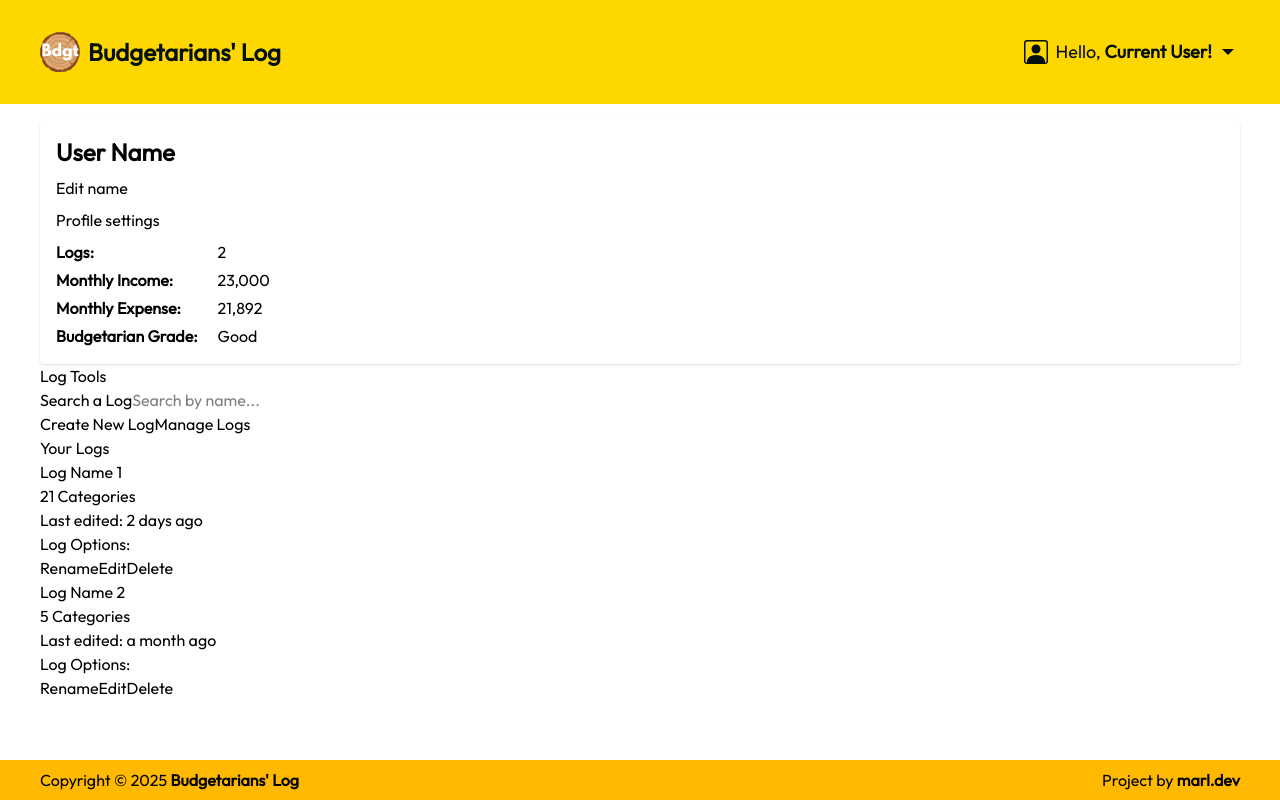
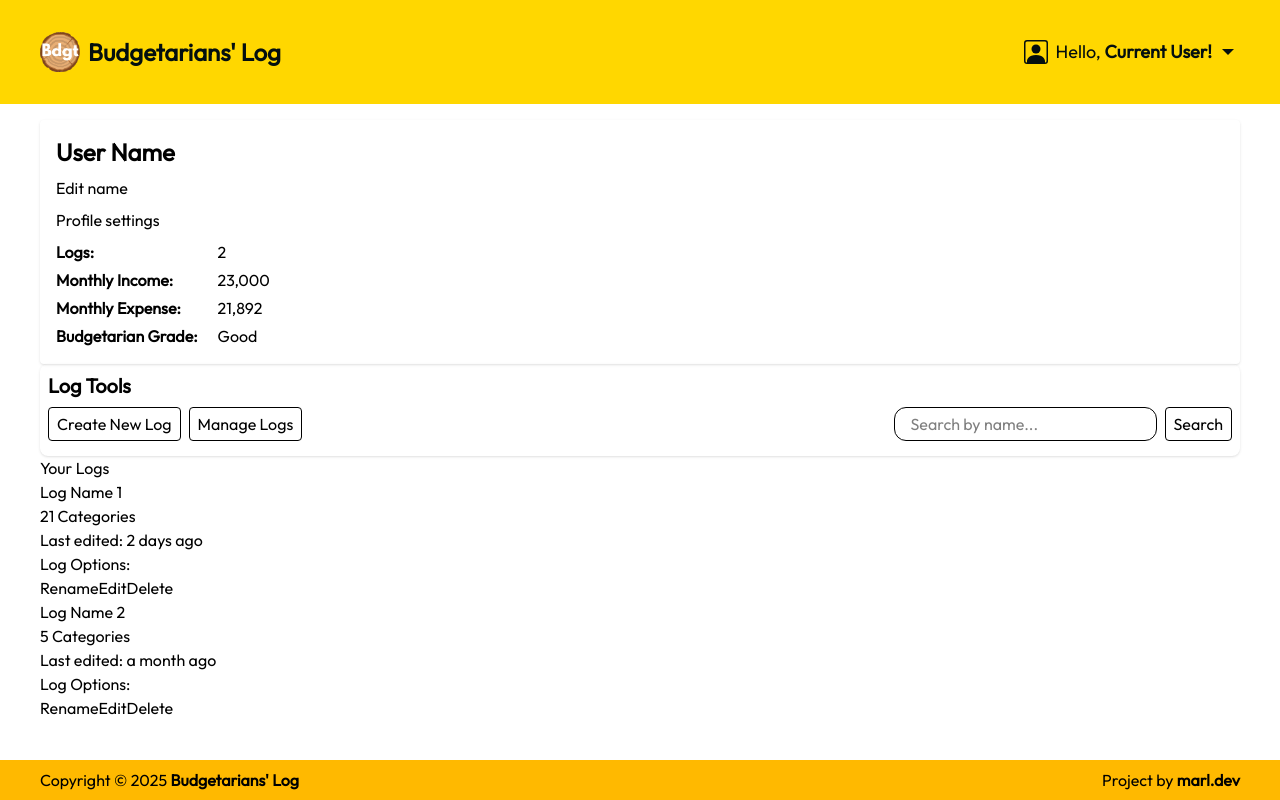
Before and after one commit to marlmunar/budget-tracker, a React (Vite) app in the folder frontend/: page /profile in a window 1280 px wide. Built offline with nearby package versions, Linux system fonts and the light colour scheme.

Commit message:
Added the log tools component

```diff
--- /dev/null
+++ b/frontend/src/components/LogTools.jsx
@@ -0,0 +1,28 @@
+const LogTools = () => {
+  return (
+    <section className="p-2 rounded-lg shadow">
+      <h3 className="text-xl font-semibold">Log Tools</h3>
+      <div className="flex justify-between min-h-12 items-center">
+        <div className="flex gap-2">
+          <button className="border min-h-8 px-2 py-1 rounded">
+            Create New Log
+          </button>
+          <button className="border min-h-8 px-2 py-1 rounded">
+            Manage Logs
+          </button>
+        </div>
+        <div className="flex gap-2">
+          <input
+            className="border rounded-xl px-4 min-h-8"
+            type="search"
+            id="search-log"
+            placeholder="Search by name..."
+          />
+          <button className="border min-h-8 px-2 py-1 rounded">Search</button>
+        </div>
+      </div>
+    </section>
+  );
+};
+
+export default LogTools;
--- a/frontend/src/index.css
+++ b/frontend/src/index.css
@@ -3,6 +3,10 @@
 
 :root {
   font-family: var(--font-outfit);
+}
+
+button {
+  @apply cursor-pointer;
 }
 
 .header {
--- a/frontend/src/pages/Profile.jsx
+++ b/frontend/src/pages/Profile.jsx
@@ -1,24 +1,11 @@
+import LogTools from "../components/LogTools";
 import UserProfile from "../components/UserProfile";
 
 const Profile = () => {
   return (
     <div>
       <UserProfile />
-      <section id="log-tools">
-        <h3>Log Tools</h3>
-        <div>
-          <label for="search-log">Search a Log</label>
-          <input
-            type="search"
-            id="search-log"
-            placeholder="Search by name..."
-          />
-        </div>
-        <div>
-          <button>Create New Log</button>
-          <button>Manage Logs</button>
-        </div>
-      </section>
+      <LogTools />
       <section id="logs">
         <h2>Your Logs</h2>
 
```
